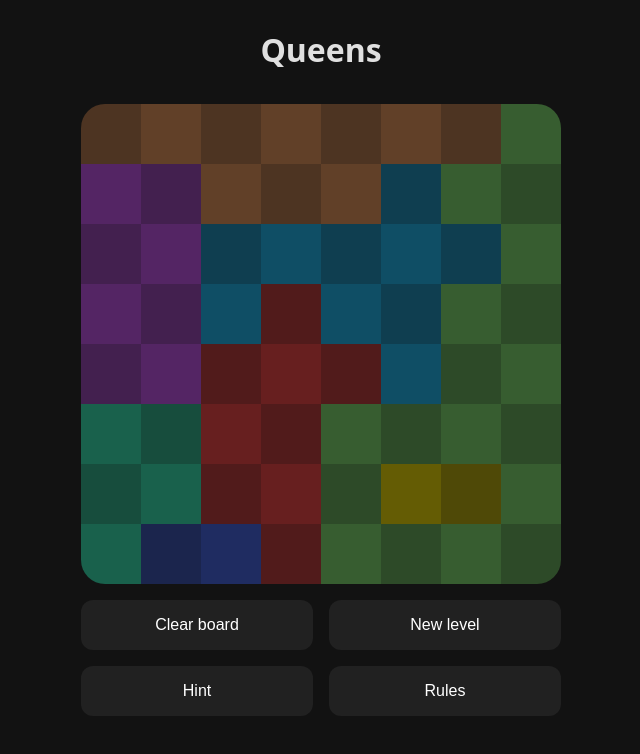
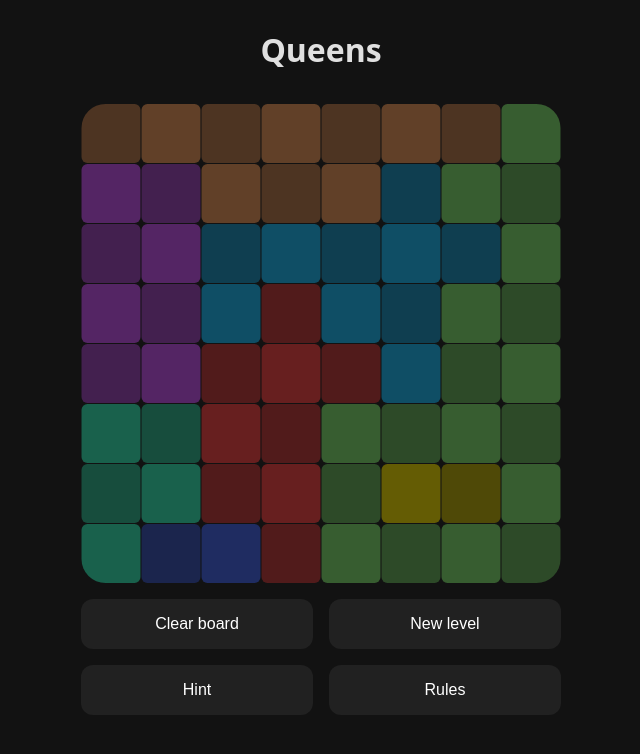
Before and after one commit to AndraxDev/n-queens-game, a React (Vite) app: page / in a window 1280 px wide. Shown: the top 754 px of the page, without its empty margins (319-959 px from the left). Built offline with nearby package versions, Linux system fonts and the light colour scheme.

Commit message:
Updated field appearance

```diff
--- a/src/Components/GameField/Cell.css
+++ b/src/Components/GameField/Cell.css
@@ -23,10 +23,10 @@
 .cell::before {
     content: "";
     position: absolute;
-    width: calc(var(--cell-size) - 0px);
-    height: calc(var(--cell-size) - 0px);
+    width: calc(var(--cell-size) - 1px);
+    height: calc(var(--cell-size) - 1px);
     transform: translateX(-50%) translateY(0px);
-    border-radius: 0px;
+    border-radius: 6px;
     z-index: -1;
     pointer-events: none;
     transition: .2s;
@@ -82,8 +82,8 @@
 }
 
 .cell-content {
-    width: var(--cell-size);
-    height: var(--cell-size);
+    width: calc(var(--cell-size) - 1px);
+    height: calc(var(--cell-size) - 1px);
     display: flex;
     align-items: center;
     justify-content: center;
@@ -94,11 +94,11 @@
 .cell-content-error::after {
     content: "";
     position: absolute;
-    width: calc(var(--cell-size) - 12px);
-    height: calc(var(--cell-size) - 12px);
+    width: calc(var(--cell-size) - 9px);
+    height: calc(var(--cell-size) - 9px);
     border-radius: 6px;
     z-index: 0;
-    border: 5px solid #ff5353;
+    border: 4px solid #ff5353;
     background-image: repeating-linear-gradient(
         -45deg,
         #ff5353,
--- a/src/Components/GameField/Cell.jsx
+++ b/src/Components/GameField/Cell.jsx
@@ -19,8 +19,8 @@ function Cell({cellData, onClick, x, y}) {
         <button id={"btn-" + x + "-" + y} style={{
             "--cell-color": cellData.color,
             "--cell-size": cellData.width + "px",
-            width: cellData.width,
-            height: cellData.height,
+            width: "calc(" + cellData.width + " - 1px)",
+            height: "calc(" + cellData.height + " - 1px)",
         }} className={
             "cell " + (cellData.even ? "cell-even" : "cell-odd") + " "
             + (x === 0 && y === 0 ? "cell-top-left-corner " : "")
--- a/src/Components/GameField/GameField.css
+++ b/src/Components/GameField/GameField.css
@@ -1,13 +1,12 @@
 .GameField {
-    width: 100%;
     display: flex;
     flex-direction: row;
     flex-wrap: wrap;
     justify-content: center;
     align-items: center;
-    gap: 0;
     z-index: 0;
     border-radius: 24px;
+    width: 100%;
 }
 
 .GameField-win-screen {
--- a/src/Components/GameField/GameField.jsx
+++ b/src/Components/GameField/GameField.jsx
@@ -39,11 +39,14 @@ function GameField({gameState, onCellClick, gameHasWon}) {
     }, [gameHasWon])
 
     return (
-        <div className={"GameField"}>
+        <div className={"GameField"} style={{
+            gap: "1px"
+        }}>
             {
                 gameState.level.map((array, index) => (<div style={{
                     display: "flex",
-                    flexDirection: "row"
+                    flexDirection: "row",
+                    gap: "1px"
                 }} key={"row-" + index}>
                     {
                         gameState.level[index].map((cell, cellIndex) => (
```
